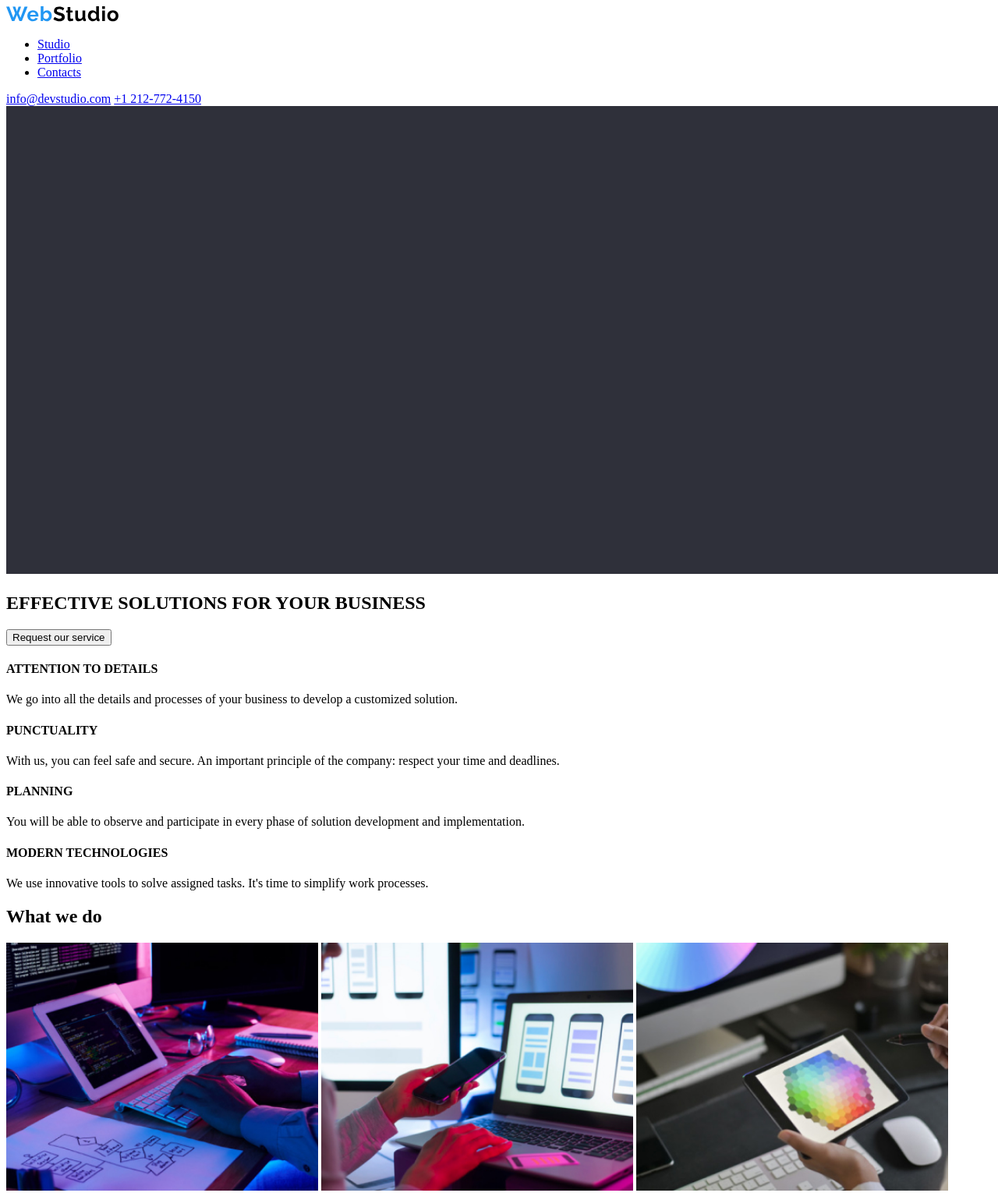
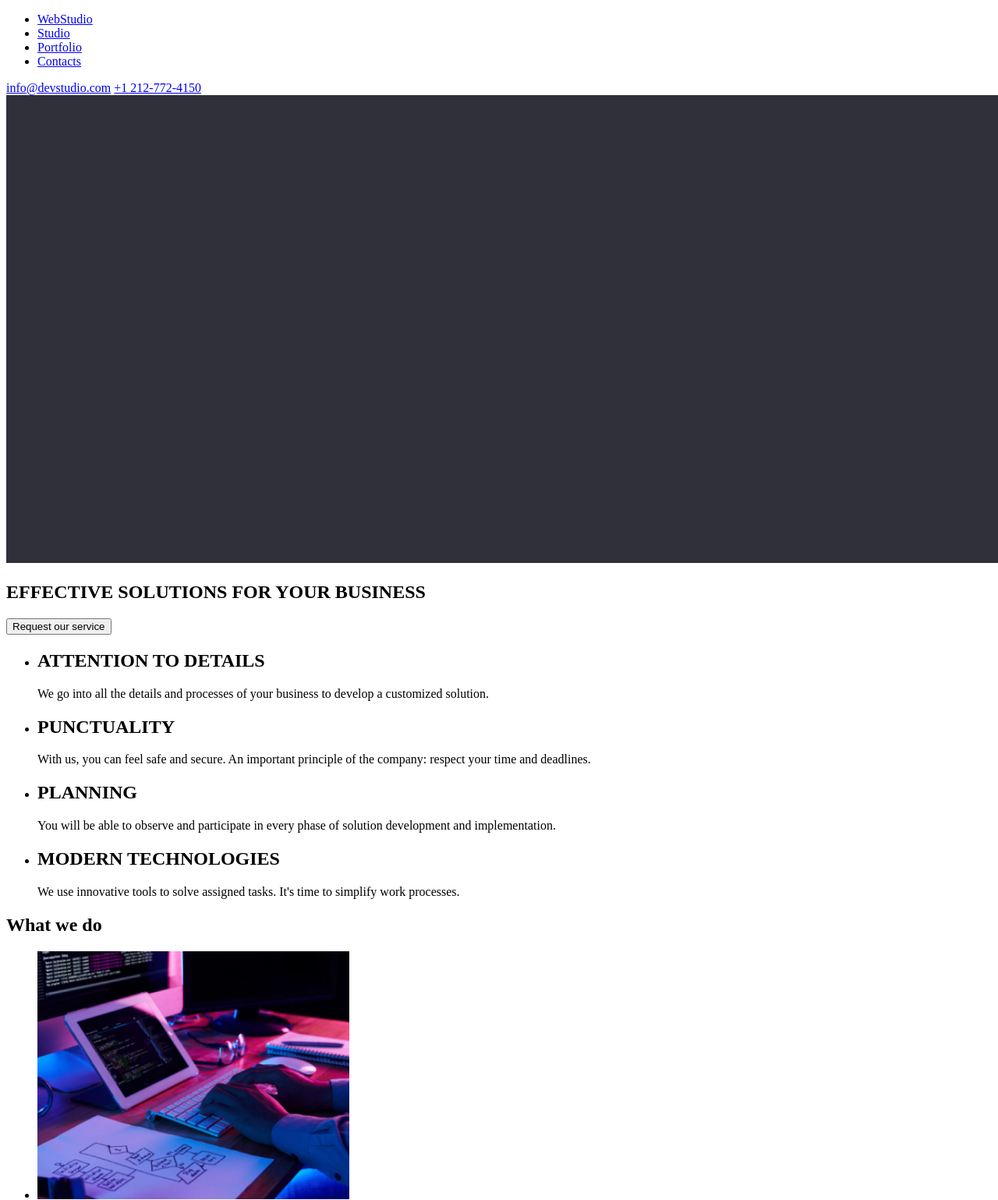
Before and after one commit to mcmariaaa11/goit-markup-hw-1, a plain HTML site: page index.html in a window 1280 px wide. Shown: the top 1539 px of the page at 78% size. Drawn offline with Linux system fonts and the light colour scheme.

Commit message:
Final changes

```diff
--- a/index.html
+++ b/index.html
@@ -7,12 +7,11 @@
 </head>
 <body>
     <header>
-     <a href="./index.html">
-        <img src="./images/logo.svg" alt="Logo WebStudio">
-     </a>
+
 
      <nav>
         <ul>
+            <li><a href="./about.html">WebStudio</a></li>
             <li><a href="./about.html">Studio</a></li>
             <li><a href="./about.html">Portfolio</a></li>
             <li><a href="./about.html">Contacts</a></li>
@@ -32,49 +31,70 @@
 
     <h1>EFFECTIVE SOLUTIONS FOR YOUR BUSINESS</h1>
       <button>Request our service</button>
+    <ul>
+        <li>
+            <h2>ATTENTION TO DETAILS</h2>
+            <p>We go into all the details and processes of your business to develop a customized solution.</p>
+        </li>
 
-    <h4>ATTENTION TO DETAILS</h4>
-        <p>We go into all the details and processes of your business to develop a customized solution.</p>
-    <h4>PUNCTUALITY</h4>
+        <li>
+            <h2>PUNCTUALITY</h2>
             <p>With us, you can feel safe and secure. An important principle of the company: respect your time and deadlines.</p>
-    <h4>PLANNING</h4>
+        </li>
+
+        <li>
+            <h2>PLANNING</h2>
             <p>You will be able to observe and participate in every phase of solution development and implementation.</p>
-    <h4>MODERN TECHNOLOGIES</h4>
+        </li>
+
+        <li>
+            <h2>MODERN TECHNOLOGIES</h2>
             <p>We use innovative tools to solve assigned tasks. It's time to simplify work processes.</p>
+        </li>
+
+    </ul>
+
     </section>
 
     <!--What we do Section-->
     <section>
         <h2>What we do</h2>
-<div>
-    <img src="./images/computer-img1.jpg" alt="Tasteaza pe tastatura" width="400">
-    <img src="./images/computer-img2.jpg" alt="Verifica telefonul" width="400">
-    <img src="./images/computer-img3.jpg" alt="Lucreaza pe tableta" width="400">
-</div>
+    <ul>
+        <li> <img src="./images/computer-img1.jpg" alt="Tasteaza pe tastatura" width="400"> </li>
+        <li> <img src="./images/computer-img2.jpg" alt="Verifica telefonul" width="400"> </li>
+        <li> <img src="./images/computer-img3.jpg" alt="Lucreaza pe tableta" width="400"> </li>
+    </ul>
     </section>
 
     <!--Our team Section-->
     <section>
         <h2>Our Team</h2>
 
-<div>
+    <ul>
+        <li>
             <img src="./images/team-img1.jpg" alt="First teammate" width="340">
-        <p>Christopher Walker</p>
+            <h3>Christopher Walker</h3>
             <p>Product Designer</p>
+        </li>
 
+        <li>
             <img src="./images/team-img2.jpg" alt="Second teammate" width="340">
-        <p>Kylie Evans</p>
+            <h3>Kylie Evans</h3>
             <p>Frontend Developer</p>
+        </li>
 
+        <li>
             <img src="./images/team-img3.jpg" alt="Third teammate" width="340">
-        <p>Ryan Harris</p>
+            <h3>Ryan Harris</h3>
             <p>Marketing</p>
+        </li>
 
+        <li>
             <img src="./images/team-img4.jpg" alt="Forth teammate" width="340">
-        <p>Tyler Moore</p>
+            <h3>Tyler Moore</h3>
             <p>UI Designer</p>
-
-</div>
+        </li>
+    </ul>
 
     </section>
 
@@ -83,12 +103,10 @@
 <!--Footer Section-->
 <footer>
 <div>
-    <img src="./images/background footer.png" alt="Background Footer">
+    <img src="./images/background-footer.png" alt="Background Footer">
 </div>
 
-<a href="./index.html">
-    <img src="./images/logo.svg" alt="Logo WebStudio">
-</a>
+<a href="./about.html">WebStudio</a>
 
 <address>
     <a href="https://www.google.com/maps" target="_blank"> 695 Park Ave, NY 10065, USA</a>
```
Also changed, not shown: images/background-footer.png (renamed from images/background footer.png). Lines whose indentation alone changed are shown as unchanged.
